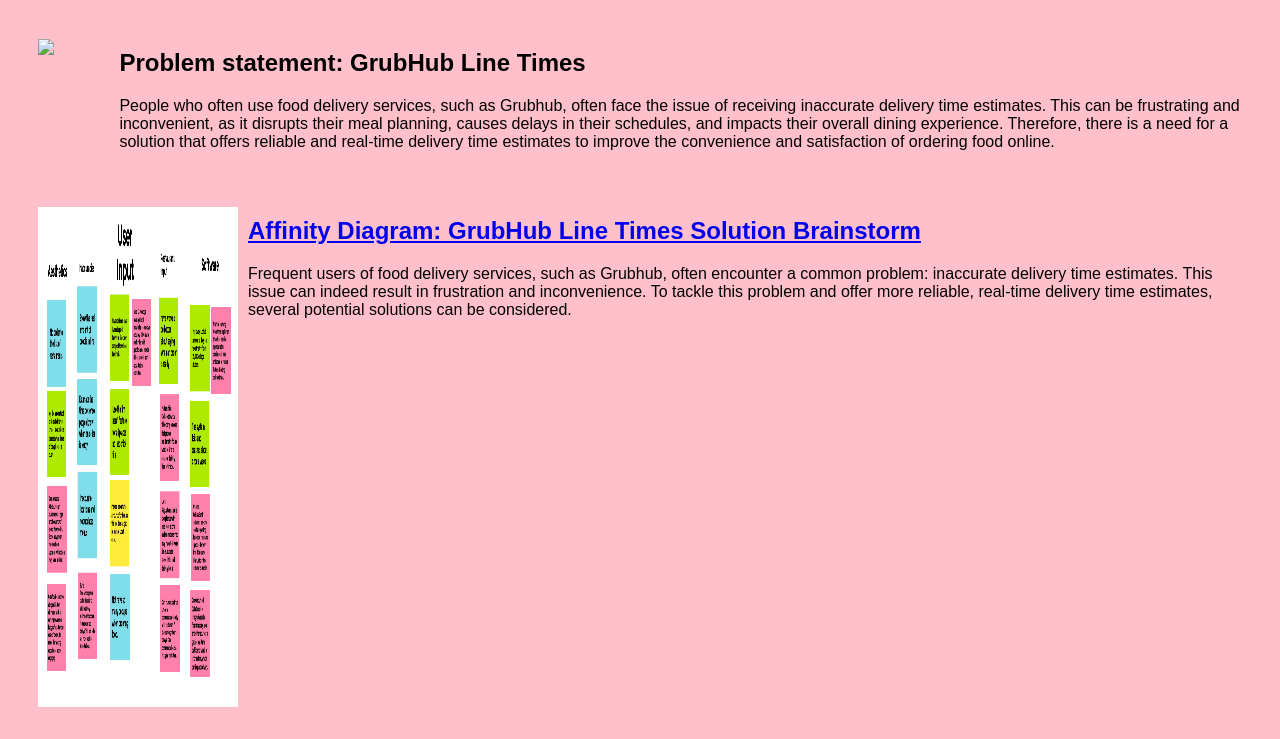
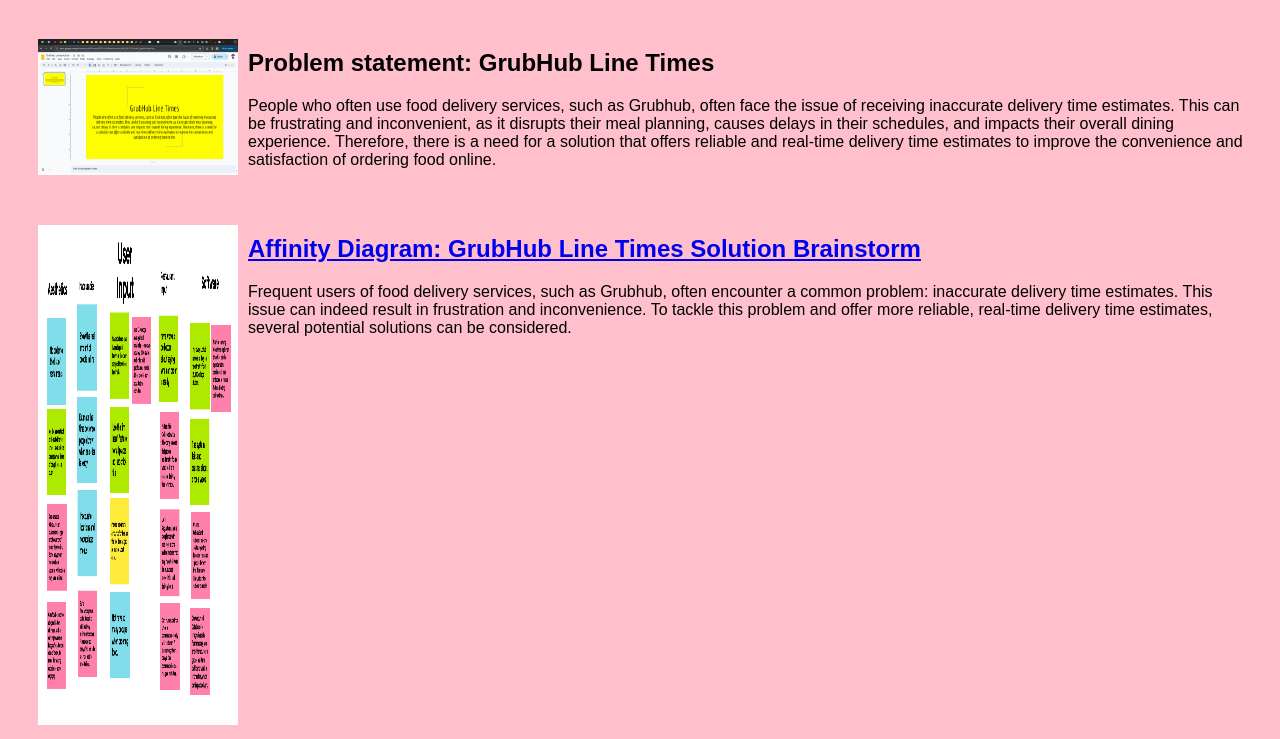
Before and after one commit to kikys1/kikys1.github.io, a plain HTML site: page index.html in a window 1280 px wide. Shown: the part 61-800 px from the top of the page. Drawn offline with Linux system fonts and the light colour scheme.

Commit message:
Update index.html

```diff
--- a/index.html
+++ b/index.html
@@ -27,7 +27,7 @@ h1 {
   <body>
     <h1>Kirolos Ikladyous</h1>
     <section class="assign">
-          <img src="Images/Screen Shot 2023-09-13 at 2.32.29 AM.png" />
+          <img src="Images/Screen Shot 2024-04-22 at 1.56.30 AM.png" />
           <section class="assign-det">
                 <h2>Problem statement: GrubHub Line Times </h2>
                 <p>
```
